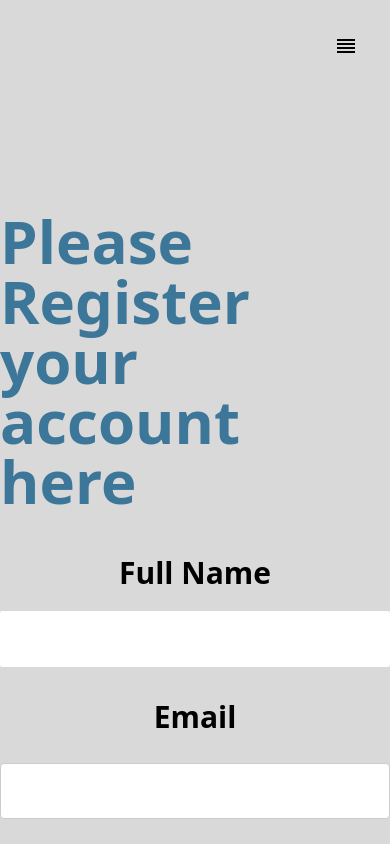
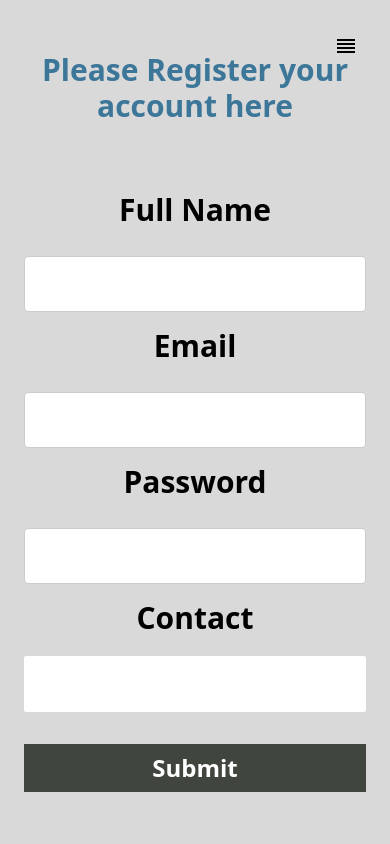
Before and after one commit to Mohtoto/Clouded, a React (Vite) app in the folder client/: page /Register in a window 390 px wide. Shown: the top 844 px of the page. Built offline with nearby package versions, Linux system fonts and the light colour scheme.

Commit message:
mobile responsivness

```diff
--- a/client/src/components/Alert.jsx
+++ /dev/null
@@ -1,11 +0,0 @@
-import React from 'react'
-
-const Alert = () => {
-  return (
-    <div class="px-4 py-4 rounded shadow-lg text-slate-800 bg-slate-300 shadow-slate-500/50" role="alert">
-    A simple tailwind css alert message!
-     </div>
-  )
-}
-
-export default Alert
--- a/client/src/components/BurgerMenu.jsx
+++ /dev/null
@@ -1,45 +0,0 @@
-import React, { useState } from 'react'
-import { Link } from 'react-router-dom';
-import menu from '../assets/menu.svg'
-import xx from '../assets/xx.svg'
-
-const BurgerMenu = () => {
-
-const [menu, setMenu] = useState(false);
-
-
-
-
-
-
-
-  return (
-
-    <div className='nav-bar'>
-
-
-        <img src={xx} alt=""  className='invert' />
-
-      <nav className='flex flex-col items-center justify-center'>
-        <ul>
-        <li><Link to='/'>Home</Link></li>
-        <li><Link to='/MainPage'>View</Link></li>
-        <li><Link to='/Aboutus'>About us</Link></li>
-
-        </ul>
-
-
-
-      </nav>
-        <button className='bg-black h-5 w-14 text-white p-5 text-center hidden'>Open</button>
-
-
-
-
-
-
-    </div>
-  )
-}
-
-export default BurgerMenu
--- a/client/src/components/LandingPage.jsx
+++ b/client/src/components/LandingPage.jsx
@@ -7,7 +7,6 @@ import "react-toastify/dist/ReactToastify.css";
 import Nav from "./Nav";
 import { LockClosedIcon } from '@heroicons/react/20/solid'
 import tailwind from '../assets/tailwind.png'
-import BurgerMenu from "./BurgerMenu";
 import axios from "axios";
 import { Squeeze as Hamburger } from 'hamburger-react'
 
--- a/client/src/components/Register.jsx
+++ b/client/src/components/Register.jsx
@@ -39,22 +39,22 @@ const Register = () => {
 
   return (
     <div className="w-full min-h-screen">
-      <Nav />
 
       <div className="row">
-        <div className=" absolute top-1/4 flex flex-col items-center">
-          <h1 className="font-bold text-6xl text-[#3C7699]">
+        <Nav />
+        <div className="absolute top-8 flex flex-col items-center">
+          <h1 className="font-bold text-3xl text-[#3C7699] text-center mt-5">
             Please Register your account here
           </h1>
 
-          <div className="flex flex-col items-center mt-11 w-full gap-8">
+          <div className="flex flex-col items-center mt-11 w-full gap-2 p-6">
             <div className="flex flex-col items-center justify-center w-full gap-5">
               <label htmlFor="email" className="font-bold text-3xl">
                 Full Name
               </label>
               <input
                 name="Full Name"
-                type="Full Name"
+                type="text"
                 className="w-full max-w-2xl h-14 rounded-sm outline-none p-5"
                 value={name}
                 onChange={(e) => setName(e.target.value)}
```
